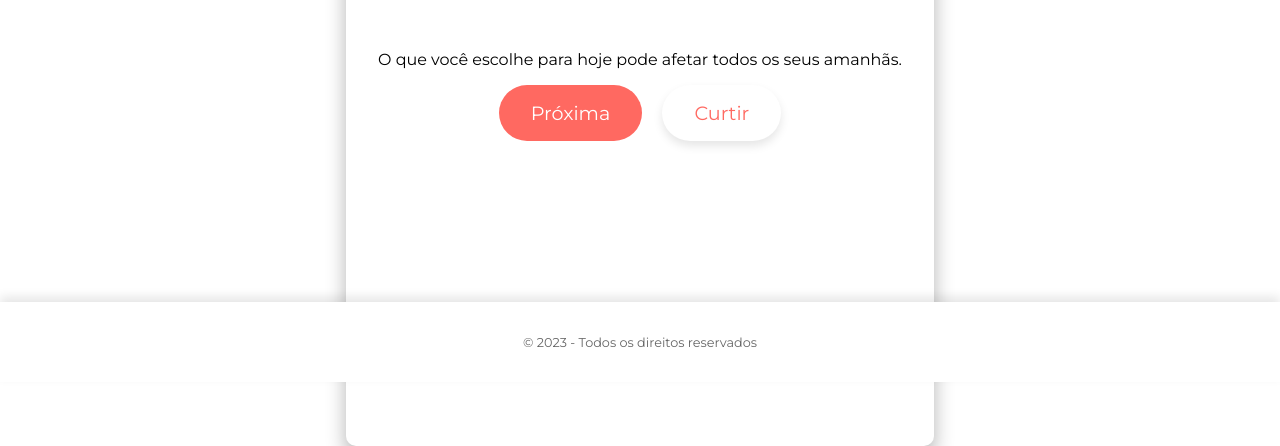
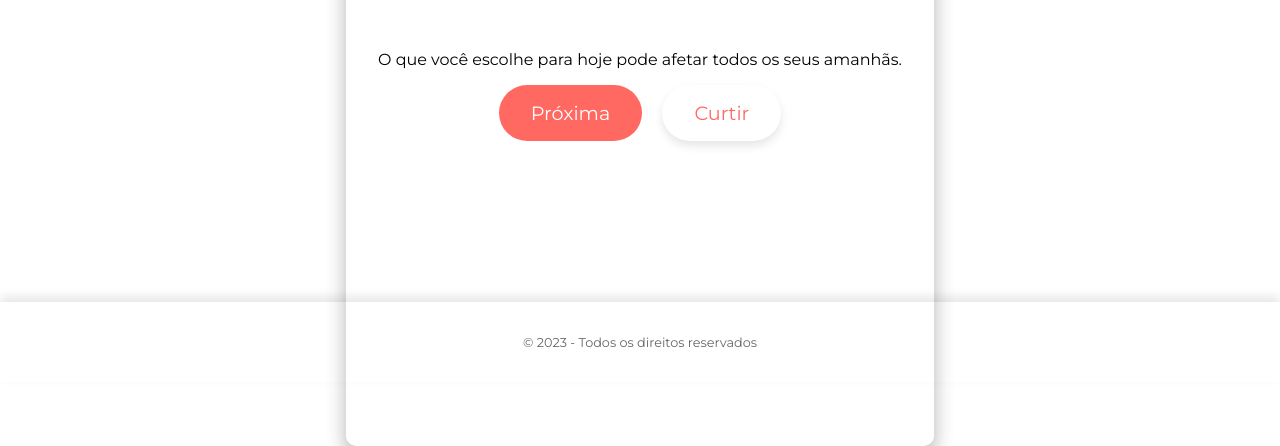
Before and after one commit to devWil01/Frases-aleatorias-App, a plain HTML site: page index.html in a window 1280 px wide. Shown: the part 418-864 px from the top of the page. Drawn offline with Linux system fonts and the light colour scheme.

Commit message:
Update app.css

```diff
--- a/app.css
+++ b/app.css
@@ -324,7 +324,7 @@ a {
       left: 0;
       right: 0;
       height: 40px;
-      background-color: #FFFFFF;
+      background-color: transparente;
       color: #666666;
       padding: 20px;
       display: flex;
```
